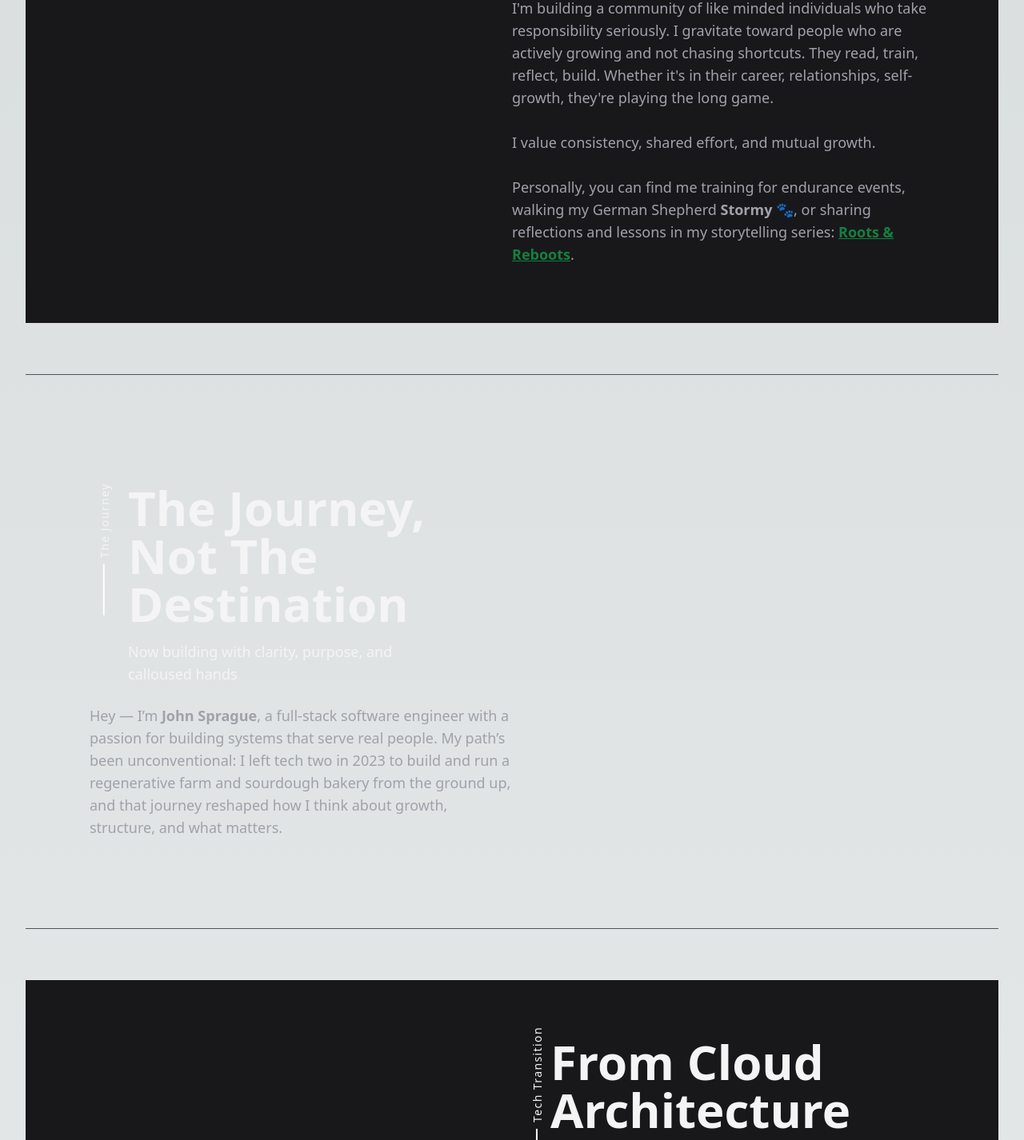
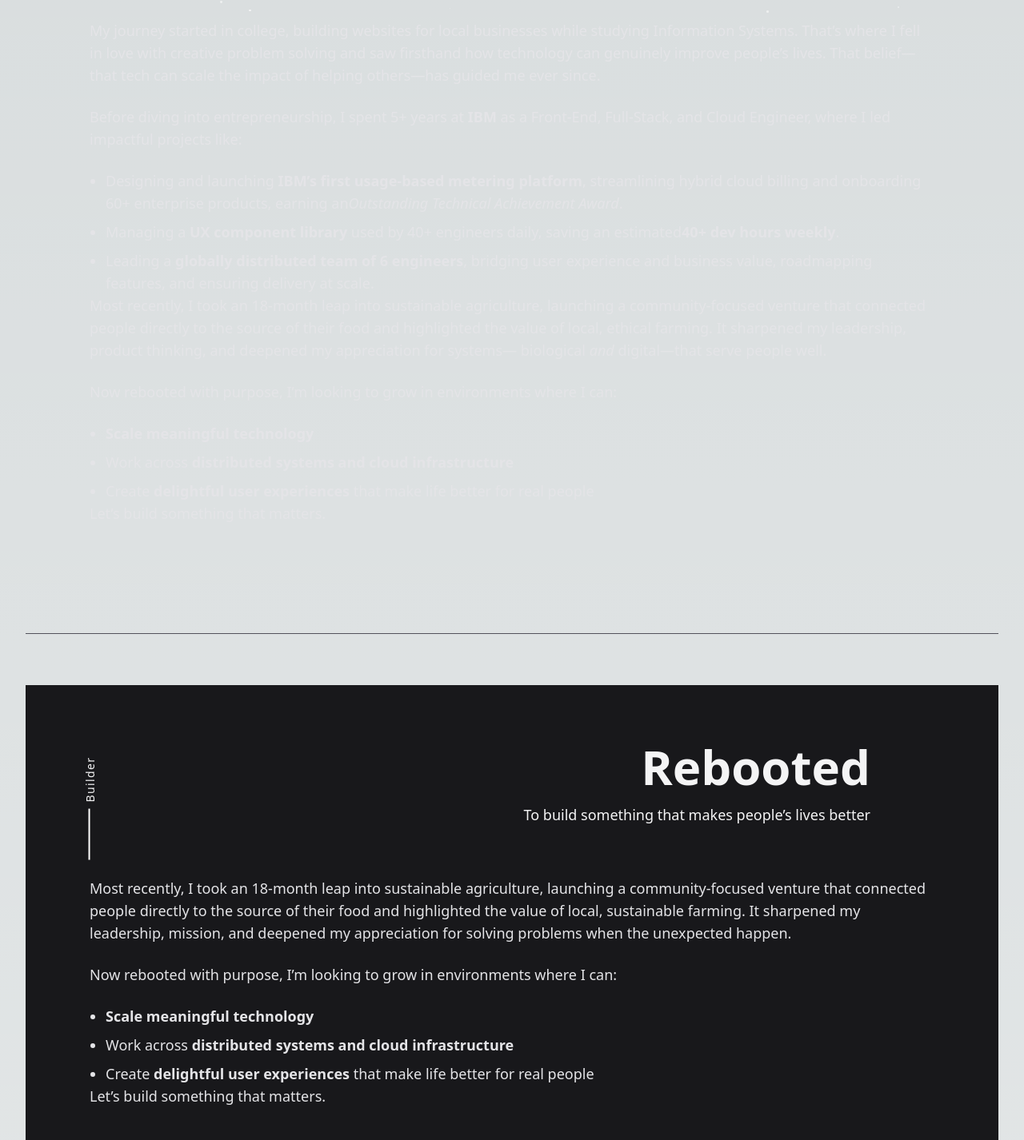
Before and after one commit to john-sprague/code-by-spraguejdev, a React (Vite) app: page /my-journey in a window 1280 px wide. Shown: the part 757-2183 px from the top of the page at 80% size. Built offline with nearby package versions, Linux system fonts and the light colour scheme.

Commit message:
refactor(myJourney): adjust section component and my journey text

```diff
--- a/src/components/Section.tsx
+++ b/src/components/Section.tsx
@@ -6,6 +6,8 @@ interface SectionProps {
   verticalLineText: string;
   children?: React.ReactNode;
   isDarkMode?: boolean;
+  isSingleColumn?: boolean;
+  alignTitle?: string;
 }
 
 const Section: React.FC<SectionProps> = ({
@@ -14,42 +16,51 @@ const Section: React.FC<SectionProps> = ({
   subtitle,
   children,
   isDarkMode = false,
+  isSingleColumn = false,
+  alignTitle = "left",
 }) => {
   return (
     <>
-
       <section
         className={`${
           isDarkMode ? `` : `bg-zinc-900`
         } min-h-[60vh] w-full text-zinc-100 flex items-center py-12 md:px-8 xl:px-20 animate-fade-in`}
       >
         <div
-          className={`flex container flex-col md:flex-row ${
-            isDarkMode ? `items-start` : `md:flex-row-reverse items-end`
+          className={`container flex flex-col ${
+            isSingleColumn
+              ? "items-center"
+              : `md:flex-row ${isDarkMode ? "items-start" : "md:flex-row-reverse items-end"}`
           } gap-16 w-full`}
         >
-          {/* Left Side */}
-          <div className="w-full md:w-1/2 relative p-6 sm:px-28 md:p-0">
-            <div className={` text-zinc-100 p-6 pr-5 pl-12 lg:pr-20`}>
-              {/* Vertical Text */}
-              <div className="absolute -left-4  sm:left-16 sm:top-24 md:-left-12 xl:-left-16 top-24 rotate-[-90deg] text-sm tracking-widest flex flex-row justify-start gap-2">
-                <div className="xl:w-16 md:w-10 sm:w-8 w-8 h-[2px] bg-white mt-2 mx-auto"></div>
-                <p>{verticalLineText}</p>
-              </div>
+          <div
+            className={`relative p-6 sm:px-28 md:p-0 w-full ${
+              isSingleColumn ? "" : "md:w-1/2"
+            }`}
+          >
+            {/* Vertical Text */}
+            <div
+              className={`absolute -left-4 sm:left-16 sm:top-24 md:-left-12 xl:-left-16 top-24 rotate-[-90deg] text-sm tracking-widest flex flex-row justify-start gap-2`}
+            >
+              <div className="xl:w-16 md:w-10 sm:w-8 w-8 h-[2px] bg-white mt-2 mx-auto"></div>
+              <p>{verticalLineText}</p>
+            </div>
 
-              {/* Main Heading */}
-              <h2 className="text-3xl md:text-4xl xl:text-6xl font-bold ">
+            {/* Heading and Subtitle */}
+            <div
+              className={`text-zinc-100 p-6 pr-5 pl-12 lg:pr-20 ${
+                alignTitle === "right" ? "text-right" : "text-left"
+              }`}
+            >
+              <h2 className="text-3xl md:text-4xl xl:text-6xl font-bold">
                 {title}
               </h2>
               <p className="mt-4 text-lg">{subtitle}</p>
             </div>
 
-            {/* Render Supporting Paragraph */}
+            {/* Children */}
             {children && children}
           </div>
-
-          {/* Right Side */}
-          {/* <div className="w-full h-px bg-zinc-600 my-6 animate-fade-in" /> */}
         </div>
       </section>
       <div className="w-full h-px bg-zinc-600 my-6 animate-fade-in" />
--- a/src/routes/MyJourney.tsx
+++ b/src/routes/MyJourney.tsx
@@ -14,51 +14,138 @@ const MyJourney: React.FC = () => {
           subtitle="Developer. Builder. Systems Thinker"
           children={undefined}
         />
+
         <Section
-          title="When I’m Not Coding..."
-          subtitle="I stay active outdoors, active in the community, train for endurance events, and love spending time with my German Shepherd, Stormy."
-          verticalLineText="Community"
-          isDarkMode={false}
+          title="My Journey"
+          subtitle="I design clean code, scalable systems,
+            and tools that actually help people"
+          verticalLineText="Passionate"
+          isSingleColumn={true}
+          isDarkMode={true}
         >
-          <p className="mb-6 text-lg text-zinc-400">
-            I'm building a community of like minded individuals who take responsibility seriously. I gravitate toward people who are actively growing and
-            not chasing shortcuts. They read, train, reflect, build. Whether it's in their career, relationships, self-growth, they're playing the long game.
-            <br/><br/>
-            I value consistency, shared effort, and mutual growth.
-            <br/><br/>
-            Personally, you can find me training for endurance events, walking my German Shepherd{" "}
-            <span className="font-semibold">Stormy</span> 🐾, or sharing
-            reflections and lessons in my storytelling series:{" "}
-            <a href="#" className="text-green-700 underline font-semibold">
-              Roots & Reboots
-            </a>
-            .
+          <p className="mb-6 text-lg text-zinc-200 pt-16">
+            A <strong>full-stack engineer, systems thinker</strong>, and
+            lifelong builder-in-progress. I design clean code, scalable systems,
+            and tools that actually help people, guided by a mindset rooted in
+            clarity, growth, and continuous learning.
+          </p>
+
+          <p className="mb-6 text-lg text-zinc-200">
+            My journey started in college, building websites for local
+            businesses while studying Information Systems. That’s where I fell
+            in love with creative problem solving and saw firsthand how
+            technology can genuinely improve people’s lives. That belief—that
+            tech can scale the impact of helping others—has guided me ever
+            since.
+          </p>
+
+          <p className="mb-6 text-lg text-zinc-200">
+            Before diving into entrepreneurship, I spent 5+ years at{" "}
+            <strong>IBM</strong> as a Front-End, Full-Stack, and Cloud Engineer,
+            where I led impactful projects like:
+          </p>
+
+          <ul className="list-disc pl-5 space-y-2 text-lg text-zinc-200">
+            <li>
+              Designing and launching{" "}
+              <strong>IBM’s first usage-based metering platform</strong>,
+              streamlining hybrid cloud billing and onboarding 60+ enterprise
+              products, earning an
+              <em>Outstanding Technical Achievement Award</em>.
+            </li>
+            <li>
+              Managing a <strong>UX component library</strong> used by 40+
+              engineers daily, saving an estimated
+              <strong>40+ dev hours weekly</strong>.
+            </li>
+            <li>
+              Leading a{" "}
+              <strong>globally distributed team of 6 engineers</strong>,
+              bridging user experience and business value, roadmapping features,
+              and ensuring delivery at scale.
+            </li>
+          </ul>
+
+          <p className="mb-6 text-lg text-zinc-200">
+            Most recently, I took an 18-month leap into sustainable agriculture,
+            launching a community-focused venture that connected people directly
+            to the source of their food and highlighted the value of local,
+            ethical farming. It sharpened my leadership, product thinking, and
+            deepened my appreciation for systems— biological <em>and</em>{" "}
+            digital—that serve people well.
+          </p>
+
+          <p className="mb-6 text-lg text-zinc-200">
+            Now rebooted with purpose, I’m looking to grow in environments where
+            I can:
+          </p>
+
+          <ul className="list-disc pl-5 space-y-2 text-lg text-zinc-200">
+            <li>
+              <strong>Scale meaningful technology</strong>
+            </li>
+            <li>
+              Work across{" "}
+              <strong>distributed systems and cloud infrastructure</strong>
+            </li>
+            <li>
+              Create <strong>delightful user experiences</strong> that make life
+              better for real people
+            </li>
+          </ul>
+
+          <p className="mb-6 text-lg text-zinc-200">
+            Let’s build something that matters.
           </p>
         </Section>
 
         <Section
-          title="The Journey, Not The Destination"
-          subtitle="Now building with clarity, purpose, and calloused hands"
-          verticalLineText="The Journey"
-          isDarkMode={true}
+          title="Rebooted"
+          subtitle="To build something that makes people’s lives better"
+          verticalLineText="Builder"
+          isSingleColumn={true}
+          isDarkMode={false}
+          alignTitle="right"
         >
-          <p className="text-lg text-zinc-400 space-y-2">
-            Hey — I’m <span className="font-semibold">John Sprague</span>, a
-            full-stack software engineer with a passion for building systems
-            that serve real people. My path’s been unconventional: I left tech
-            two in 2023 to build and run a regenerative farm and sourdough
-            bakery from the ground up, and that journey reshaped how I think
-            about growth, structure, and what matters.
+          <p className="mb-6 text-lg text-zinc-200 pt-10">
+            Most recently, I took an 18-month leap into sustainable agriculture,
+            launching a community-focused venture that connected people directly
+            to the source of their food and highlighted the value of local,
+            sustainable farming. It sharpened my leadership, mission, and
+            deepened my appreciation for solving problems when the unexpected happen.
+          </p>
+
+          <p className="mb-6 text-lg text-zinc-200">
+            Now rebooted with purpose, I’m looking to grow in environments where
+            I can:
+          </p>
+
+          <ul className="list-disc pl-5 space-y-2 text-lg text-zinc-200">
+            <li>
+              <strong>Scale meaningful technology</strong>
+            </li>
+            <li>
+              Work across{" "}
+              <strong>distributed systems and cloud infrastructure</strong>
+            </li>
+            <li>
+              Create <strong>delightful user experiences</strong> that make life
+              better for real people
+            </li>
+          </ul>
+
+          <p className="mb-6 text-lg text-zinc-200">
+            Let’s build something that matters.
           </p>
         </Section>
 
         <Section
-          title="From Cloud Architecture to Crop Rotation"
+          title="From Cloud Development to Crop Rotation"
           subtitle="My career journey has brought me from engineering scalable systems to optimizing agricultural workflows."
           verticalLineText="Tech Transition"
           isDarkMode={false}
         >
-          <ul className="list-disc pl-5 space-y-2 text-lg text-zinc-400">
+          <ul className="list-disc pl-5 space-y-2 text-lg text-zinc-200">
             <li>
               Ranked #1 for target keywords by leveraging backlinks, blog
               content, and SEO optimization techniques.
@@ -88,7 +175,7 @@ const MyJourney: React.FC = () => {
           verticalLineText="New Skills"
           isDarkMode={true}
         >
-          <ul className="list-disc pl-5 text-lg text-zinc-400 space-y-2">
+          <ul className="list-disc pl-5 text-lg text-zinc-200 space-y-2">
             <li>
               <strong>Operations Systems Design:</strong> Applied agile and lean
               principles to physical workflow optimization, from crop rotation
@@ -122,7 +209,7 @@ const MyJourney: React.FC = () => {
           verticalLineText="Transferable"
           isDarkMode={false}
         >
-          <ul className="list-disc pl-5 space-y-2 text-lg text-zinc-400 ">
+          <ul className="list-disc pl-5 space-y-2 text-lg text-zinc-200 ">
             <li>
               Embracing challenges head-on and continuously learning from
               failures has been crucial in creating solutions that stand the
@@ -149,7 +236,7 @@ const MyJourney: React.FC = () => {
           verticalLineText="The Comeback"
           isDarkMode={true}
         >
-          <ul className="list-disc list-inside space-y-2 text-lg text-zinc-400">
+          <ul className="list-disc list-inside space-y-2 text-lg text-zinc-200">
             <li>
               <span className="font-semibold">Systems Thinking</span> honed in
               nature and engineering.
@@ -175,13 +262,40 @@ const MyJourney: React.FC = () => {
           verticalLineText="Mission Focused"
           isDarkMode={false}
         >
-          <ul className="grid grid-cols-1 sm:grid-cols-2 gap-4 text-lg text-zinc-400">
+          <ul className="grid grid-cols-1 sm:grid-cols-2 gap-4 text-lg text-zinc-200">
             <li>Javascript, Typescript, Node.js</li>
             <li>Backend & Distributed Systems</li>
             <li>Purpose-driven Product Engineering</li>
             <li>Developer Experience & Team Collaboration</li>
             <li>Scalability, performance, and sustainability</li>
           </ul>
+        </Section>
+
+        <Section
+          title="When I’m Not Coding..."
+          subtitle="I stay active outdoors, active in the community, train for endurance events, and love spending time with my German Shepherd, Stormy."
+          verticalLineText="Community"
+          isDarkMode={true}
+        >
+          <p className="mb-6 text-lg text-zinc-200">
+            I'm building a community of like minded individuals who take
+            responsibility seriously. I gravitate toward people who are actively
+            growing and not chasing shortcuts. They read, train, reflect, build.
+            Whether it's in their career, relationships, self-growth, they're
+            playing the long game.
+            <br />
+            <br />
+            I value consistency, shared effort, and mutual growth.
+            <br />
+            <br />
+            Personally, you can find me training for endurance events, walking
+            my German Shepherd <span className="font-semibold">Stormy</span> 🐾,
+            or sharing reflections and lessons in my storytelling series:{" "}
+            <a href="#" className="text-green-700 underline font-semibold">
+              Roots & Reboots
+            </a>
+            .
+          </p>
         </Section>
 
         <div className="mx-8 flex justify-center gap-6 animate-fade-in pt-10 pb-10">
```
